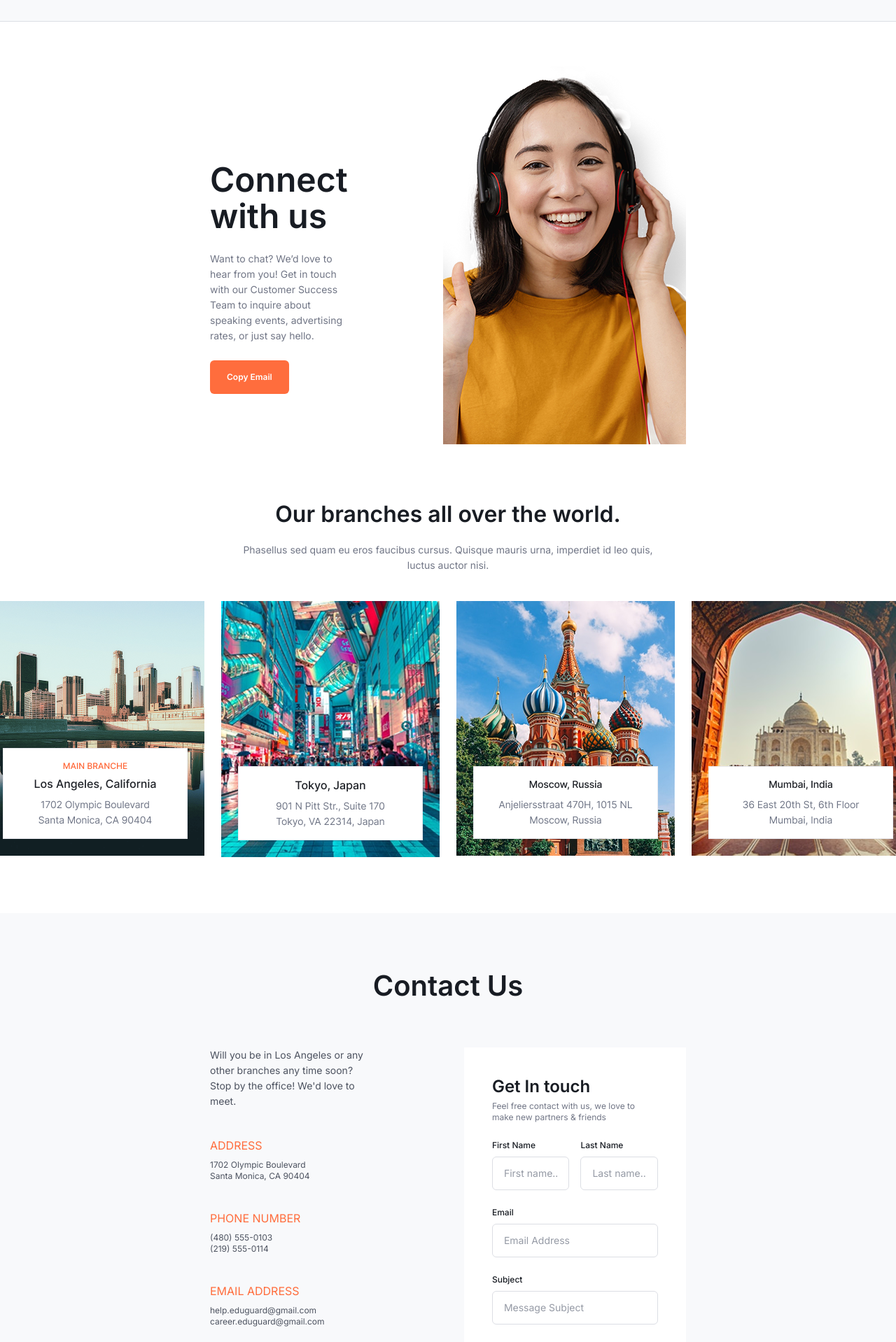
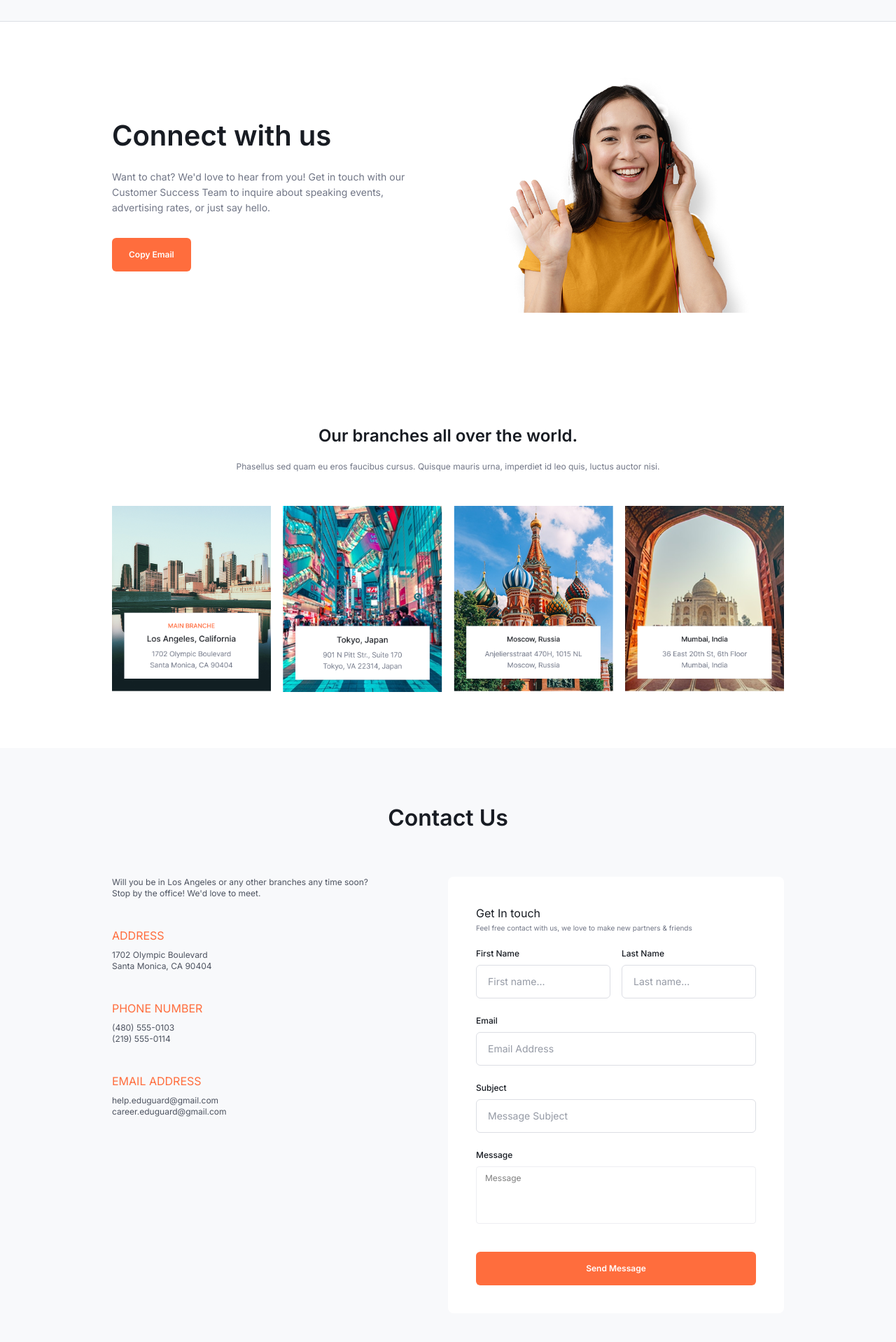
Before and after one commit to pandey88himanshu/e-tutor-frontend, a Next.js app: page /contact in a window 1280 px wide. Shown: the part 240-2158 px from the top of the page at 70% size. Built offline with nearby package versions, Linux system fonts and the light colour scheme; no server answers.

Commit message:
added reponsive to contact us page

```diff
--- a/src/components/home/contact/BranchesSection.tsx
+++ b/src/components/home/contact/BranchesSection.tsx
@@ -2,60 +2,33 @@ import Image from "next/image";
 
 export default function BranchesSection() {
   return (
-    <section className="w-full bg-[rgb(var(--white))]">
-      <div
-        className="
-          hidden
-          lg:flex
-          flex-col
-          items-center
-          max-w-480
-          mx-auto
-          px-75
-          py-20
-          gap-10
-        "
-      >
-        <div className="w-151 flex flex-col gap-5 text-center">
-          <h2 className="heading-03 text-[rgb(var(--gray-900))]">
+    <section className="w-full py-12 sm:py-16 lg:py-20 bg-[rgb(var(--white))]">
+      <div className="mx-auto max-w-480 px-4 sm:px-6 md:px-12 lg:px-16 xl:px-20 2xl:px-24">
+        <div className="mx-auto max-w-480 px-4 sm:px-6 md:px-12 lg:px-16 xl:px-20 2xl:px-24">
+          <div className="flex flex-col items-center gap-8 sm:gap-10 lg:gap-12">
+            {/* Text Content */}
+            <div className="w-full max-w-2xl flex flex-col gap-4 sm:gap-5 text-center">
+              <h2 className="heading-04 sm:heading-03 text-[rgb(var(--gray-900))]">
                 Our branches all over the world.
               </h2>
 
-          <p className="body-md-400 text-[rgb(var(--gray-600))]">
-            Phasellus sed quam eu eros faucibus cursus. Quisque mauris urna,
-            imperdiet id leo quis, luctus auctor nisi.
-          </p>
-        </div>
-        <div className="relative w-330 h-91.5">
-          <Image
-            src="/home/branches.png"
-            alt="Our global branches"
-            fill
-            className="object-cover"
-            priority
-          />
-        </div>
-      </div>
-      <div className="lg:hidden px-6 py-16 flex flex-col gap-10">
-        <div className="flex flex-col gap-4 text-center">
-          <h2 className="heading-03 text-[rgb(var(--gray-900))]">
-            Our branches all over the world.
-          </h2>
-
-          <p className="body-md-400 text-[rgb(var(--gray-600))]">
+              <p className="body-sm-400 sm:body-md-400 text-[rgb(var(--gray-600))]">
                 Phasellus sed quam eu eros faucibus cursus. Quisque mauris urna,
                 imperdiet id leo quis, luctus auctor nisi.
               </p>
             </div>
 
-        {/* IMAGE */}
-        <div className="relative w-full aspect-1320/366">
+            {/* Map Image */}
+            <div className="relative w-full aspect-[1320/366] overflow-hidden">
               <Image
                 src="/home/branches.png"
                 alt="Our global branches"
                 fill
-            className="object-cover"
+                className="object-contain"
+                priority
               />
+            </div>
+          </div>
         </div>
       </div>
     </section>
--- a/src/components/home/contact/ConnectSection.tsx
+++ b/src/components/home/contact/ConnectSection.tsx
@@ -3,35 +3,31 @@ import Image from "next/image";
 
 export default function ConnectSection() {
   return (
-    <>
-      <section className="hidden lg:block w-full bg-[rgb(var(--white))] overflow-hidden">
-        <div
-          className="
-            w-full
-            max-w-480
-            mx-auto
-            px-75
-            pt-8
-          "
-        >
-          <div className="flex gap-34 h-143 items-center justify-center">
-            <div className="w-106 flex flex-col gap-6 pt-24">
-              <h2 className="heading-01 text-[rgb(var(--gray-900))]">
+    <section className="w-full py-12 sm:py-16 lg:py-20 bg-[rgb(var(--white))] overflow-hidden">
+      <div className="mx-auto max-w-480 px-4 sm:px-6 md:px-12 lg:px-16 xl:px-20 2xl:px-24">
+        <div className="mx-auto max-w-480 px-4 sm:px-6 md:px-12 lg:px-16 xl:px-20 2xl:px-24">
+          <div className="flex flex-col lg:flex-row items-center justify-between gap-8 sm:gap-10 lg:gap-16">
+            {/* Left Side - Text Content */}
+            <div className="w-full lg:w-1/2 flex flex-col gap-4 sm:gap-6 text-center lg:text-left">
+              <h2 className="heading-02 sm:heading-01 text-[rgb(var(--gray-900))]">
                 Connect with us
               </h2>
 
-              <p className="body-md-400 text-[rgb(var(--gray-600))]">
-                Want to chat? We’d love to hear from you! Get in touch with our
+              <p className="body-md-400 sm:body-lg-400 text-[rgb(var(--gray-600))] max-w-xl">
+                Want to chat? We'd love to hear from you! Get in touch with our
                 Customer Success Team to inquire about speaking events,
                 advertising rates, or just say hello.
               </p>
 
               {/* Button should NOT stretch */}
-              <div className="w-fit">
-                <DarkBgBtn children="Copy Email" />
+              <div className="flex justify-center lg:justify-start pt-2">
+                <DarkBgBtn>Copy Email</DarkBgBtn>
               </div>
             </div>
-            <div className="relative w-190 h-135 ml-auto self-end">
+
+            {/* Right Side - Image */}
+            <div className="w-full lg:w-1/2 flex justify-center lg:justify-end">
+              <div className="relative w-full max-w-md sm:max-w-lg lg:max-w-2xl aspect-4/3 overflow-hidden rounded-lg">
                 <Image
                   src="/home/contact-hero.png"
                   alt="Customer support"
@@ -42,35 +38,8 @@ export default function ConnectSection() {
               </div>
             </div>
           </div>
-      </section>
-      <section className="lg:hidden w-full bg-[rgb(var(--white))]">
-        <div className="px-6 pt-16 pb-12">
-          <div className="flex flex-col gap-6">
-            <h2 className="heading-02 text-[rgb(var(--gray-900))]">
-              Connect with us
-            </h2>
-
-            <p className="body-md-400 text-[rgb(var(--gray-600))]">
-              Want to chat? We’d love to hear from you! Get in touch with our
-              Customer Success Team to inquire about speaking events,
-              advertising rates, or just say hello.
-            </p>
-
-            <div className="w-fit">
-              <DarkBgBtn children="Copy Email" />
         </div>
       </div>
-        </div>
-
-        <div className="relative w-full aspect-760/540">
-          <Image
-            src="/home/contact-hero.png"
-            alt="Customer support"
-            fill
-            className="object-cover"
-          />
-        </div>
     </section>
-    </>
   );
 }
--- a/src/components/home/contact/ContactSection.tsx
+++ b/src/components/home/contact/ContactSection.tsx
@@ -6,19 +6,23 @@ import DarkBgBtn from "@/components/common/DarkBgBtn";
 
 export default function ContactSection() {
   return (
-    <section className="w-full bg-[rgb(var(--gray-50))]">
-      <div className="hidden lg:block max-w-480 mx-auto px-75 py-20">
-        <h2 className="heading-02 text-center text-[rgb(var(--gray-900))] mb-16">
+    <section className="w-full py-12 sm:py-16 lg:py-20 bg-[rgb(var(--gray-50))]">
+      <div className="mx-auto max-w-480 px-4 sm:px-6 md:px-12 lg:px-16 xl:px-20 2xl:px-24">
+        <div className="mx-auto max-w-480 px-4 sm:px-6 md:px-12 lg:px-16 xl:px-20 2xl:px-24">
+          {/* Section Title */}
+          <h2 className="heading-03 sm:heading-02 text-center text-[rgb(var(--gray-900))] mb-8 sm:mb-12 lg:mb-16">
             Contact Us
           </h2>
 
-        <div className="flex gap-34">
-          <div className="w-134 flex flex-col gap-10">
-            <p className="body-md-400 text-[rgb(var(--gray-700))]">
+          <div className="flex flex-col lg:flex-row justify-between gap-8 sm:gap-10 lg:gap-16">
+            {/* Left Side - Contact Info */}
+            <div className="w-full lg:w-2/5 flex flex-col gap-6 sm:gap-8 lg:gap-10">
+              <p className="body-sm-400 sm:body-md-400 text-[rgb(var(--gray-700))]">
                 Will you be in Los Angeles or any other branches any time soon?
                 Stop by the office! We'd love to meet.
               </p>
 
+              {/* Address */}
               <div>
                 <span className="label-sm uppercase text-[rgb(var(--primary-500))]">
                   Address
@@ -30,6 +34,7 @@ export default function ContactSection() {
                 </p>
               </div>
 
+              {/* Phone Number */}
               <div>
                 <span className="label-sm uppercase text-[rgb(var(--primary-500))]">
                   Phone Number
@@ -41,6 +46,7 @@ export default function ContactSection() {
                 </p>
               </div>
 
+              {/* Email Address */}
               <div>
                 <span className="label-sm uppercase text-[rgb(var(--primary-500))]">
                   Email Address
@@ -53,19 +59,20 @@ export default function ContactSection() {
               </div>
             </div>
 
-          <div className="w-160 bg-[rgb(var(--white))] p-10">
-            <div className="flex flex-col gap-6">
+            {/* Right Side - Contact Form */}
+            <div className="w-full lg:w-1/2 bg-[rgb(var(--white))] p-6 sm:p-8 lg:p-10 rounded-lg">
+              <div className="flex flex-col gap-4 sm:gap-6">
                 <div>
-                <h3 className="heading-04 text-[rgb(var(--gray-900))]">
+                  <h3 className="heading-05 sm:heading-04 text-[rgb(var(--gray-900))]">
                     Get In touch
                   </h3>
-                <p className="body-sm-400 text-[rgb(var(--gray-600))] mt-1">
+                  <p className="body-xs-400 sm:body-sm-400 text-[rgb(var(--gray-600))] mt-1">
                     Feel free contact with us, we love to make new partners &
                     friends
                   </p>
                 </div>
 
-              <div className="grid grid-cols-2 gap-4">
+                <div className="grid grid-cols-1 sm:grid-cols-2 gap-4">
                   <FormField label="First Name">
                     <Input placeholder="First name..." />
                   </FormField>
@@ -95,70 +102,19 @@ export default function ContactSection() {
                       py-2
                       body-sm-400
                       resize-none
+                      rounded
+                      focus:outline-none
+                      focus:border-[rgb(var(--primary-500))]
+                      transition-colors
                     "
                   />
                 </FormField>
 
-              <div className="w-fit pt-4">
-                <DarkBgBtn children="Send Message" />
+                <div className="pt-2 sm:pt-4">
+                  <DarkBgBtn>Send Message</DarkBgBtn>
                 </div>
               </div>
             </div>
-        </div>
-      </div>
-      <div className="lg:hidden px-6 py-16 flex flex-col gap-12">
-        <h2 className="heading-02 text-center text-[rgb(var(--gray-900))]">
-          Contact Us
-        </h2>
-
-        <div className="flex flex-col gap-8">
-          <p className="body-md-400 text-[rgb(var(--gray-700))]">
-            Will you be in Los Angeles or any other branches any time soon? Stop
-            by the office! We'd love to meet.
-          </p>
-
-          <div>
-            <span className="label-sm uppercase text-[rgb(var(--primary-500))]">
-              Address
-            </span>
-            <p className="body-sm-400 text-[rgb(var(--gray-700))] mt-1">
-              1702 Olympic Boulevard, Santa Monica, CA 90404
-            </p>
-          </div>
-
-          <div>
-            <span className="label-sm uppercase text-[rgb(var(--primary-500))]">
-              Phone Number
-            </span>
-            <p className="body-sm-400 text-[rgb(var(--gray-700))] mt-1">
-              (480) 555-0103
-            </p>
-          </div>
-
-          <div>
-            <span className="label-sm uppercase text-[rgb(var(--primary-500))]">
-              Email Address
-            </span>
-            <p className="body-sm-400 text-[rgb(var(--gray-700))] mt-1">
-              help.eduguard@gmail.com
-            </p>
-          </div>
-        </div>
-
-        <div className="bg-[rgb(var(--white))] p-6">
-          <div className="flex flex-col gap-4">
-            <Input placeholder="First name..." />
-            <Input placeholder="Last name..." />
-            <Input placeholder="Email Address" />
-            <Input placeholder="Message Subject" />
-
-            <textarea
-              rows={4}
-              placeholder="Message"
-              className="w-full border border-[rgb(var(--gray-100))] px-3 py-2 resize-none"
-            />
-
-            <DarkBgBtn children="Send Message" />
           </div>
         </div>
       </div>
```
Lines whose indentation alone changed are shown as unchanged.
